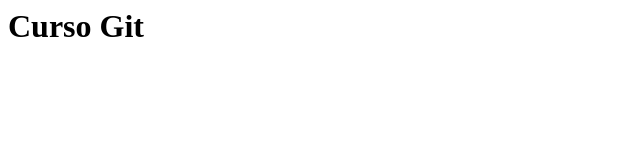
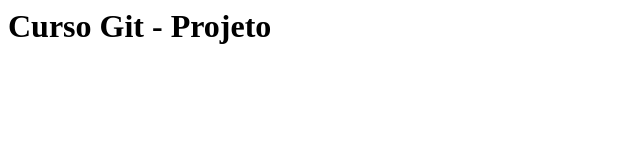
Before and after one commit to pivorodrigues/mygamevault, a plain HTML site: page index.html in a window 1280 px wide. Shown: the whole page, without its empty margins (0-640 px from the left). Drawn offline with Linux system fonts and the light colour scheme.

Commit message:
Alteração Title

```diff
--- a/index.html
+++ b/index.html
@@ -3,6 +3,6 @@
 <title>Teste Curso Git</title>
 </head>
 <body>
-<h1>Curso Git</h1>
+<h1>Curso Git - Projeto</h1>
 </body>
 </html>
```
